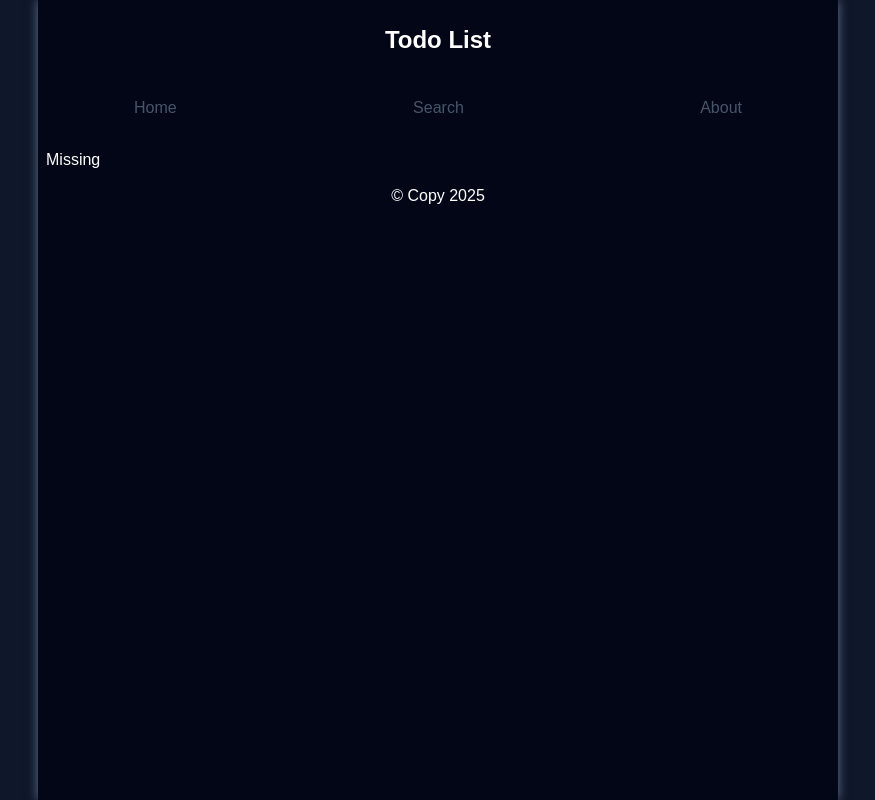
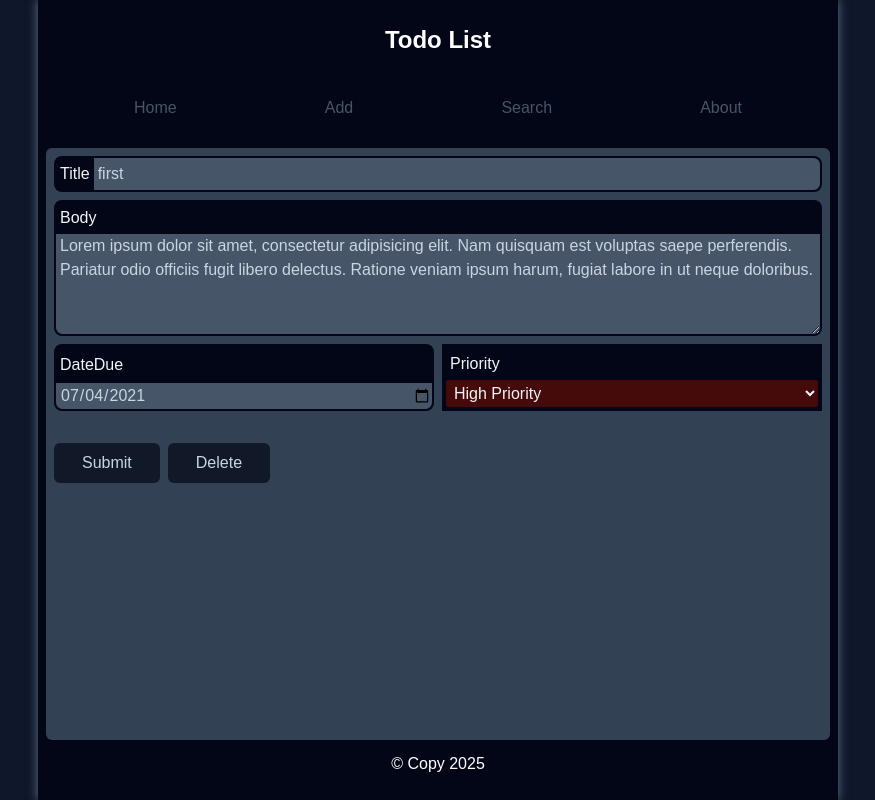
Before and after one commit to arianchenari/todolist_deploy, a React (Create React App) app: page /1 in a window 1280 px wide. Shown: the whole page, without its empty margins (202-1077 px from the left). Built offline with nearby package versions, Linux system fonts and the light colour scheme.

Commit message:
Complete Home(Interactive)

```diff
--- a/package.json
+++ b/package.json
@@ -12,6 +12,7 @@
     "@testing-library/jest-dom": "^6.6.4",
     "@testing-library/react": "^16.3.0",
     "@testing-library/user-event": "^13.5.0",
+    "data-fns": "^1.1.0",
     "react": "^19.1.1",
     "react-dom": "^19.1.1",
     "react-icon": "^1.0.0",
--- a/src/App.js
+++ b/src/App.js
@@ -1,11 +1,14 @@
 import Header from "./components/Header/Header";
 import Home from "./components/Main/Home";
+import Add from "./components/Main/Add";
 import Search from "./components/Main/Search";
+import PostPage from "./components/Main/PostPage";
 import About from "./components/Main/About";
 import Footer from "./components/Footer/Footer";
 import Missing from "./components/Error/Missing";
-import { Routes, Route} from 'react-router-dom';
+import { Routes, Route, useNavigate } from 'react-router-dom';
 import { useState } from "react";
+
 
 function App() {
   const [posts, setPosts] = useState([
@@ -14,39 +17,111 @@ function App() {
       title: 'first',
       body: 'Lorem ipsum dolor sit amet, consectetur adipisicing elit. Nam quisquam est voluptas saepe perferendis. Pariatur odio officiis fugit libero delectus. Ratione veniam ipsum harum, fugiat labore in ut neque doloribus.',
       datetime: "July 04, 2021",
+      priority: 'high',
       checked: true
     }, {
       id: 2,
       title: 'second',
       body: 'Hello lasdkidmee ariancc he a fsa',
       datetime: "July 01, 2021",
+      priority: 'mid',
       checked: false
     }, {
       id: 3,
       title: 'Third',
       body: 'hi',
       datetime: "Jun 09, 2023",
+      priority: 'high',
       checked: false
     }, {
       id: 4,
       title: '4th',
       body: 'Lorem ipsum dolor sit amet, cclsc,sc iarjmas',
       datetime: "December 20, 2020",
+      priority: 'low',
       checked: false
     }
   ]);
+  const [buttons, setButtons] = useState(null);
+  const [deleteMessage, setDeleteMessage] = useState(false);
+  const [editPriority, setEditPriority] = useState('');
+  const [editTitle, setEditTitle] = useState('');
+  const [editBody, setEditBody] = useState('');
+  const [editTime, setEditTime] = useState('');
+
+  const navigate = useNavigate();
 
   const handleCheck = (id) => {
     const postsList = posts.map(post => post.id === id ? {...post, checked: !post.checked} : post);
     setPosts(postsList);
   }
 
+  const handleClick = (id) => {
+    buttons === id ? setButtons(null) : setButtons(id);
+  }
+
+  const handleDelete = (id) => {
+    const newPostsList = posts.filter(post => post.id !== id);
+    setPosts(newPostsList);
+    setTimeout(() => navigate('/'), 0);
+    setDeleteMessage(true);
+    setTimeout(() => {
+      setDeleteMessage(false);
+    },2000 );
+  }
+
+  const handleSubmit = (id) => {
+    const post = posts.find(post => post.id === id);
+    const title = editTitle;
+    const body = editBody;
+    const priority = editPriority;
+    const date = new Date(editTime);
+    const datetime = date.toLocaleDateString('en-US', {
+      year: 'numeric',
+      month: 'long',
+      day: '2-digit'
+    });
+    const updatedPost = {
+      id,
+      title,
+      body,
+      datetime,
+      priority,
+      checked: post.checked
+    };
+    const newPostsList = posts.map(post => post.id === id ? updatedPost : post);
+    setPosts(newPostsList);
+    console.log(newPostsList);
+    navigate('/');
+  }
 
   return (
     <div className="max-w-[800px] h-screen m-auto flex flex-col shadow bg-slate-950 px-2 py-6 text-white">
         <Header></Header>
         <Routes>
-          <Route path="/" element={ <Home posts={posts} handleCheck={handleCheck} /> }/>
+          <Route path="/" element={ <Home
+              posts={posts}
+              handleCheck={handleCheck}
+              handleClick={handleClick}
+              handleDelete={handleDelete}
+              deleteMessage={deleteMessage}
+              buttons={buttons} />
+            }/>
+          <Route path="/:id"
+            element={<PostPage posts={posts}
+            editPriority={editPriority}
+            setEditPriority={setEditPriority}
+            editBody={editBody}
+            setEditBody={setEditBody}
+            editTitle={editTitle}
+            setEditTitle={setEditTitle}
+            editTime={editTime}
+            setEditTime={setEditTime}
+            handleSubmit={handleSubmit}
+            handleDelete={handleDelete}
+            />}
+          />
+          <Route path="/add" element={ <Add /> }/>
           <Route path="/search" element={ <Search /> }/>
           <Route path="/about" element={ <About /> }/>
           <Route path="*" element={ <Missing /> }/>
--- a/src/components/Header/Nav.js
+++ b/src/components/Header/Nav.js
@@ -8,6 +8,10 @@ const Nav = () => {
         <ul className="flex justify-between px-4 gap-1 md:px-20">
             <li className={urlLi === '/' ? 'buttons selected' : 'buttons'}>
               <Link to={'/'}>Home</Link>
+            </li>
+
+            <li className={urlLi === '/add' ? 'buttons selected' : 'buttons'}>
+              <Link to={'/add'}>Add</Link>
             </li>
 
             <li className={urlLi === '/search' ? 'buttons selected' : 'buttons'}>
--- /dev/null
+++ b/src/components/Main/Add.js
@@ -0,0 +1,9 @@
+const Add = () => {
+  return (
+    <main>
+        Add
+    </main>
+  )
+}
+
+export default Add
--- a/src/components/Main/Feed.js
+++ b/src/components/Main/Feed.js
@@ -1,10 +1,10 @@
 import Post from './Post';
 
-const Feed = ({ posts, handleCheck }) => {
+const Feed = ({ posts, handleCheck, handleClick, handleDelete, buttons }) => {
   return (
     <>
       {posts.map(post => (
-        <Post key={post.id} post={post} handleCheck={handleCheck} />
+        <Post key={post.id} post={post} handleCheck={handleCheck} handleClick={handleClick} handleDelete={handleDelete} buttons={buttons}/>
       ))}
      </>
   );
--- a/src/components/Main/Home.js
+++ b/src/components/Main/Home.js
@@ -1,13 +1,20 @@
 import Feed from './Feed';
+import { FontAwesomeIcon } from '@fortawesome/react-fontawesome';
+import { faCheck } from '@fortawesome/free-solid-svg-icons';
 
-const Home = ({ posts, handleCheck }) => {
+const Home = ({ posts, handleCheck, handleClick, handleDelete, deleteMessage, buttons }) => {
   return (
-    <main className="flex-grow bg-slate-700 rounded-md px-2">
-    {posts.length ? (
-      <Feed posts={posts} handleCheck={handleCheck}/>
-    ) : (
-      <h1>No Posts to Display</h1>
-    )}
+    <main className="flex-grow bg-slate-700 rounded-md px-2 relative">
+      {posts.length ? (
+        <Feed posts={posts} handleCheck={handleCheck} handleClick={handleClick} handleDelete={handleDelete} buttons={buttons} />
+      ) : (
+        <h1 className='absolute left-[50%] top-[50%] translate-y-[-50%] translate-x-[-50%]'>No Posts to Display</h1>
+      )}
+      <h1 className={deleteMessage ? 'bg-zinc-950 text-slate-200 px-4 py-2 absolute bottom-[25px] left-[50%] translate-x-[-50%] rounded-md duration-700 opacity-50'
+          : 'bg-zinc-950 text-slate-200 px-4 py-2 absolute bottom-[25px] left-[50%] rounded-md duration-300 opacity-0'}>
+          <FontAwesomeIcon icon={faCheck} className='text-red-500 mr-2'/>
+          Deleted Post
+      </h1>
     </main>
   )
 }
--- a/src/components/Main/Post.js
+++ b/src/components/Main/Post.js
@@ -1,13 +1,42 @@
 import { faEllipsisH } from "@fortawesome/free-solid-svg-icons"
 import { FontAwesomeIcon } from "@fortawesome/react-fontawesome"
+import { Link } from "react-router-dom"
 
-const Post = ({ post, handleCheck }) => {
+const Post = ({ post, handleCheck, handleClick, handleDelete, buttons }) => {
   return (
-    <li className="grid grid-cols-[50px_100px_1fr_40px] border-2 bg-slate-950 border-slate-900 shadow-md duration-300 hover:shadow-slate-500 0 my-4 text-slate-400 p-2">
-      <input type="checkbox" name="Checkbox" className="w-4" onChange={() => handleCheck(post.id)}/>
-      <h1>{post.title}</h1>
-      <p>{post.body.length >= 25 ? `${post.body.slice(0, 25)}...` : post.body}</p>
-      <button type="button" className="bg-slate-900 rounded-full scale-[90%] opacity-35 hover:text-white hover:scale-100 duration-300"><FontAwesomeIcon icon={faEllipsisH}/></button>
+    <li className="grid items-center justify-center grid-cols-[50px_80px_1fr_40px] md:grid-cols-[50px_100px_1fr_1fr_100px_40px] border-2 bg-slate-950 border-slate-900 shadow-md duration-300 hover:shadow-slate-500 0 my-4 text-slate-400 p-2">
+        <input type="checkbox" name="Checkbox" className="w-4" checked={post.checked} onChange={() => handleCheck(post.id)}/>
+        <h1><Link to={`/${post.id}`}>{post.title}</Link></h1>
+        <p><Link to={`/${post.id}`}>{post.body.length >= 25 ? `${post.body.slice(0, 25)}...` : post.body}</Link></p>
+        <p className="hidden md:flex">{post.datetime}</p>
+        <p className={
+          post.priority === 'high' ? 'bg-red-950 w-10 text-center rounded-sm font-light text-[12px] md:flex items-center justify-center hidden'
+          : post.priority === 'mid' ? 'bg-yellow-950 w-10 text-center rounded-sm font-light text-[12px] md:flex items-center justify-center hidden'
+          : 'bg-green-950 w-10 text-center rounded-sm font-light text-[12px] md:flex items-center justify-center hidden'
+        }>{post.priority.toUpperCase()}</p>
+        <div className="ml-2 relative">
+            <button type="button"
+              className="bg-slate-900 realtive rounded-full scale-[90%] opacity-35 hover:text-white hover:scale-100 border-slate-300 duration-300 px-2"
+              onClick={() => handleClick(post.id)}
+            >
+            <FontAwesomeIcon icon={faEllipsisH}/>
+          </button>
+          <div className={post.id === buttons ?
+            "bg-slate-900 absolute top-[75%] left-[-75%] flex-col flex gap-1 duration-300 z-10 origin-top p-1 rounded-md border-[1px] border-slate-500"
+            : 'scale-y-0 origin-top absolute'
+          }>
+
+          <button type="button"
+            onClick={() => handleDelete(post.id)}
+            className="w-full text-slate-400 px-2 hover:text-slate-200">
+              Delete
+          </button>
+          <Link to={`/${post.id}`}>
+            <button type="button" className="w-full text-slate-400 px-2 hover:text-slate-200">Edi</button>
+          </Link>
+        </div>
+      </div>
+
     </li>
   )
 }
--- /dev/null
+++ b/src/components/Main/PostPage.js
@@ -0,0 +1,93 @@
+import { useParams, useNavigate } from "react-router-dom";
+import { useEffect } from "react";
+
+const PostPage = ({
+    posts, editPriority, setEditPriority, editTitle, setEditTitle, editBody, setEditBody, editTime, setEditTime, handleSubmit, handleDelete
+ }) => {
+    const { id } = useParams();
+    const post = posts.find(post => post.id.toString() === id);
+
+    useEffect(() => {
+        const date = new Date(post.datetime);
+        const formatedDate = date.toISOString().split('T')[0];
+        setEditPriority(post.priority);
+        setEditTitle(post.title);
+        setEditBody(post.body);
+        setEditTime(formatedDate);
+    }, []);
+
+  return (
+    <main className="flex-grow bg-slate-700 rounded-md px-2 py-2 relative">
+        {post ? (
+            <ul className="flex flex-col gap-2">
+            <li className="flex bg-slate-700 rounded-lg border-slate-950 border-2">
+                <h1 className="bg-slate-950 text-slate-100 h-full p-1">Title</h1>
+                <input
+                    type="text"
+                    className="bg-slate-600 w-full rounded-r-lg text-slate-300 flex items-center pl-1 outline-0"
+                    value={editTitle}
+                    onChange={(e) => setEditTitle(e.target.value)}
+                />
+            </li>
+            <li className="flex flex-col bg-slate-700 rounded-lg border-slate-950 border-2">
+                <h1 className="bg-slate-950 text-slate-100 h-full flex items-center p-1">Body</h1>
+                <textarea
+                    type="text"
+                    className="bg-slate-600 w-full md:h-[100px] h-[250px] rounded-b-lg text-slate-300 pl-1 outline-0"
+                    value={editBody}
+                    onChange={(e) => setEditBody(e.target.value)}
+                />
+            </li>
+            <li className="grid grid-cols-2 gap-2">
+                <div className="flex flex-col bg-slate-700 rounded-lg border-slate-950 border-2">
+                    <h1 className="bg-slate-950 text-slate-100 h-full flex items-center p-1">DateDue</h1>
+                    <input
+                        type="date"
+                        className="bg-slate-600 w-full rounded-b-lg text-slate-300 pl-1 outline-0"
+                        value={editTime}
+                        onChange={(e) => setEditTime(e.target.value)}
+                    />
+                </div>
+                <div className="bg-slate-950 text-slate-100 flex-col flex p-1">
+                    <h1 className="bg-slate-950 text-slate-100 h-full flex items-center p-1">Priority</h1>
+                    <select
+                        name="Priority"
+                        id={post.id}
+                        value={editPriority}
+                        onChange={(e) => setEditPriority(e.target.value)}
+                        className={
+                            editPriority === 'high' ?  'bg-red-950 rounded-sm p-1 outline-none'
+                            : editPriority === 'mid' ? 'bg-yellow-950 rounded-sm p-1 outline-none'
+                            : editPriority === 'low' ? 'bg-green-950 rounded-sm p-1 outline-none'
+                            : ''
+                        }
+                    >
+                        <option value="high" className="bg-red-950 rounded-sm font-light text-[12px]">High Priority</option>
+                        <option value="mid" className="bg-yellow-950 rounded-sm font-light text-[12px]">Mid Priority</option>
+                        <option value="low" className="bg-green-950 rounded-sm font-light text-[12px]">Low Priority</option>
+                    </select>
+                </div>
+            </li>
+            <li className="mt-6 flex gap-2">
+                <button
+                    type="button"
+                    className="bg-gray-900 text-slate-300 duration-200 hover:text-white hover:bg-green-900 px-7 py-2 rounded-md"
+                    onClick={() => handleSubmit(post.id)}
+                >
+                    Submit
+                </button>
+                <button
+                    type="button"
+                    className="bg-gray-900 text-slate-300 duration-200 hover:text-white hover:bg-red-900 px-7 py-2 rounded-md"
+                    onClick={() => handleDelete(post.id)}
+                >
+                    Delete
+                </button>
+            </li>
+        </ul>
+        ) : null}
+    </main>
+  )
+}
+
+export default PostPage
--- a/src/index.css
+++ b/src/index.css
@@ -5,6 +5,7 @@
 *{
     font-family: Arial, Helvetica, sans-serif;
 }
+
 
 .buttons{
     @apply text-slate-600 px-2 py-2 cursor-pointer relative after:content-['']
```
Also changed, not shown: 1 other file (tests, documents, lock files or other folders).
